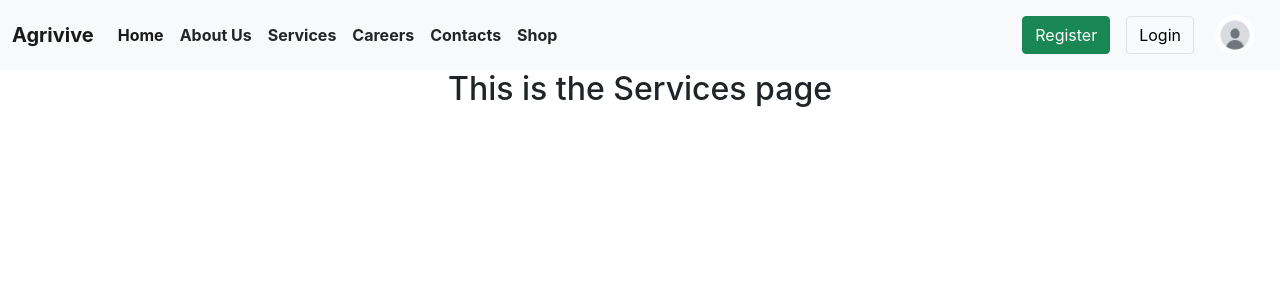
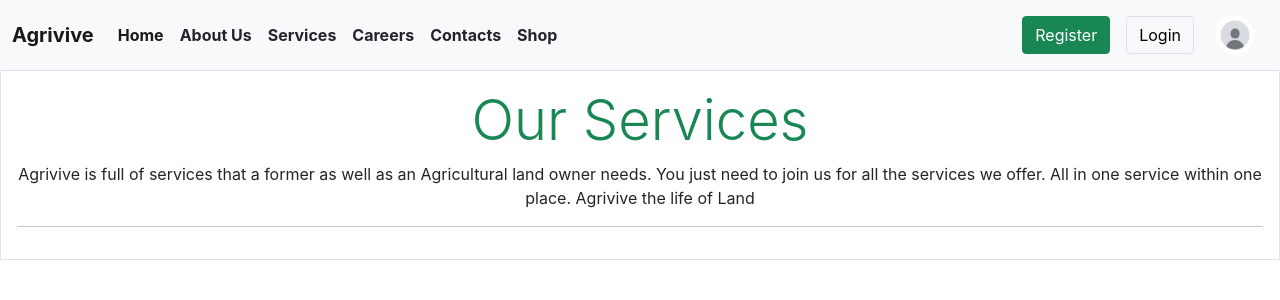
Before and after one commit to HariSirikonda/Agrivive, a React (Create React App) app: page /services in a window 1280 px wide. Shown: the top 300 px of the page. Built offline with nearby package versions, Linux system fonts and the light colour scheme.

Commit message:
Added the Services heading to the services page

```diff
--- a/src/components/services.js
+++ b/src/components/services.js
@@ -1,9 +1,13 @@
 function Services() {
     return (
         <>
-            <div className="container justify-content-center">
-                <h2>This is the Services page</h2>
-            </div>
+            <section className="container-fluid border p-3 d-flex align-items-center justify-content-center">
+                <div>
+                    <h1 className="display-4 text-center text-success">Our Services</h1>
+                    <p>Agrivive is full of services that a former as well as an Agricultural land owner needs. You just need to join us for all the services we offer. All in one service within one place. Agrivive the life of Land</p>
+                    <hr/>
+                </div>
+            </section>
         </>
     );
 }
```
